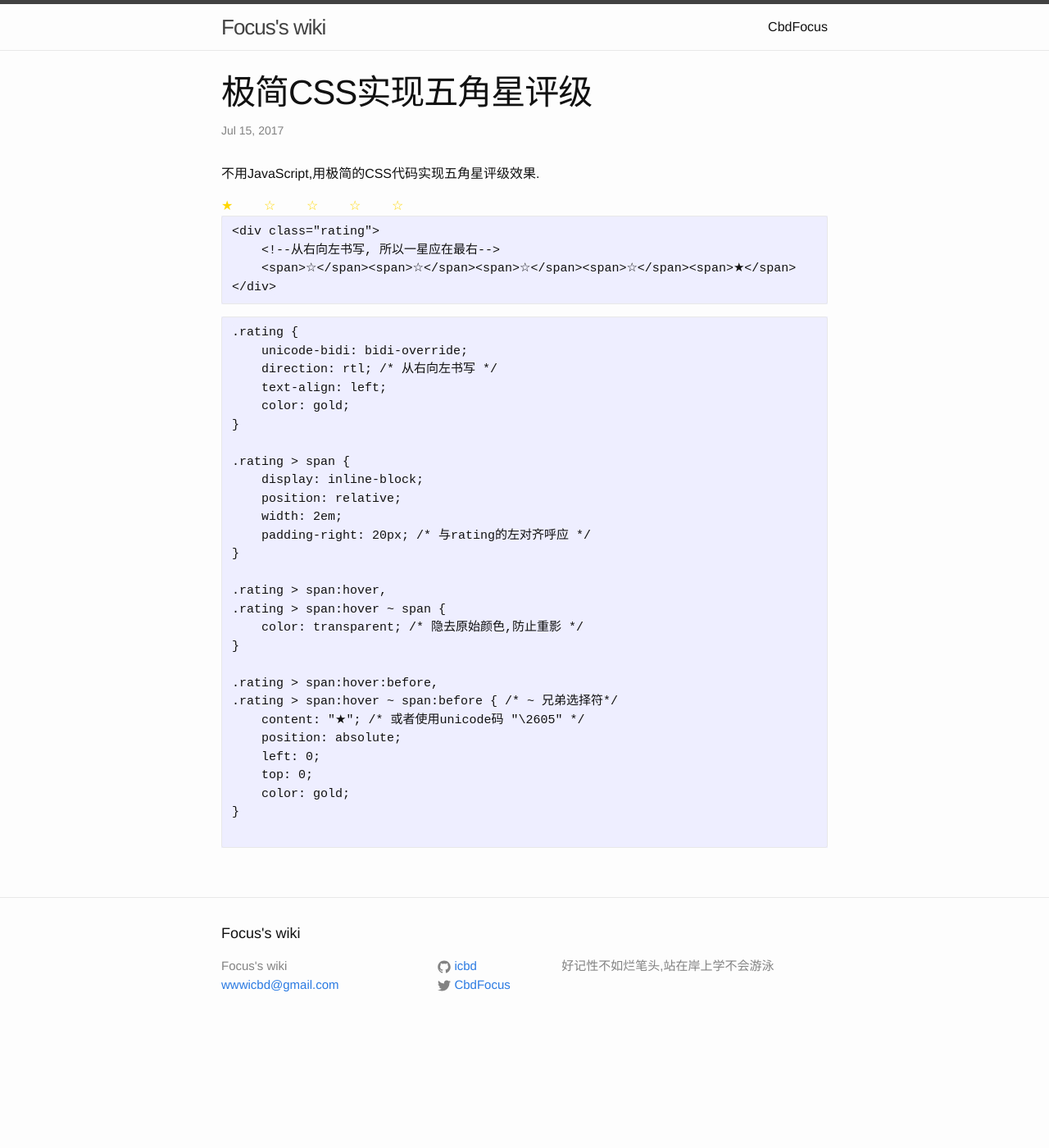
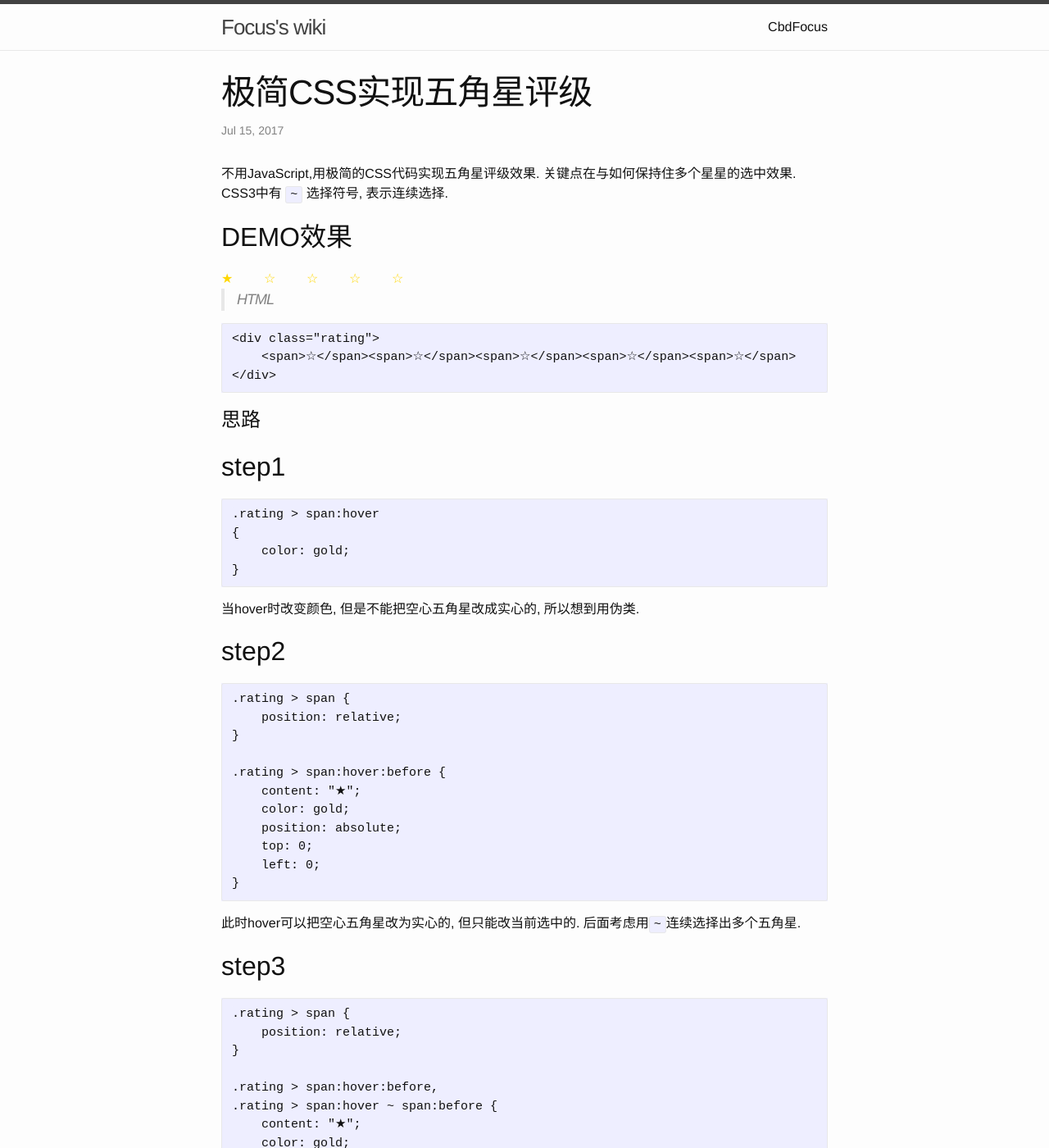
Before and after one commit to icbd/wiki, a Jekyll site: the page built from _posts/2017-07-15-css-star-rating.md, in a window 1280 px wide and 1400 px high. Shown: the whole window at 82% size. Built offline with Jekyll 4.4.1, drawn with Linux system fonts in a browser that asks for light colours; comment, search, counter and statistics services are not loaded; some of the changed text lies outside the part shown.

Commit message:
css-star-rating 思路

````diff
--- a/_posts/2017-07-15-css-star-rating.md
+++ b/_posts/2017-07-15-css-star-rating.md
@@ -6,6 +6,10 @@
 ---
 
 不用JavaScript,用极简的CSS代码实现五角星评级效果.
+关键点在与如何保持住多个星星的选中效果.
+CSS3中有 `~` 选择符号, 表示连续选择.
+
+## DEMO效果
 
 <style type="text/css">
 .rating {
@@ -41,40 +45,94 @@
     <span>☆</span><span>☆</span><span>☆</span><span>☆</span><span>★</span>
 </div>
 
+
+
+> HTML
+
 ```
 <div class="rating">
-    <!--从右向左书写, 所以一星应在最右-->
-    <span>☆</span><span>☆</span><span>☆</span><span>☆</span><span>★</span>
+    <span>☆</span><span>☆</span><span>☆</span><span>☆</span><span>☆</span>
 </div>
 ```
 
+
+# 思路
+
+## step1
+
+```
+.rating > span:hover
+{
+    color: gold;
+}
+```
+
+当hover时改变颜色, 但是不能把空心五角星改成实心的, 所以想到用伪类.
+
+## step2
+
+```
+.rating > span {
+    position: relative;
+}
+
+.rating > span:hover:before {
+    content: "★";
+    color: gold;
+    position: absolute;
+    top: 0;
+    left: 0;
+}
+```
+
+此时hover可以把空心五角星改为实心的, 但只能改当前选中的. 后面考虑用`~`连续选择出多个五角星.
+
+## step3
+
+```
+.rating > span {
+    position: relative;
+}
+
+.rating > span:hover:before,
+.rating > span:hover ~ span:before {
+    content: "★";
+    color: gold;
+    position: absolute;
+    top: 0;
+    left: 0;
+}
+```
+
+当hover三星,  前三个星都应该亮起来, 想当然使用 `.rating > span:before ~ span:hover`.
+但是这里有个问题, `~` 前是 `span:before` , 之后的选择只能同级或子级, 不能回到父级.
+所以我们只能反过来写, 导致的后果就是选了三星, 是三/四/五这后三个星亮了.
+解决方案是用 `direction` 把字的顺序倒过来.
+注意, 这里只是改变了书写顺序, 其他样式还是和原来一样.
+
+## step4 Finally
+
 ```
 .rating {
-    unicode-bidi: bidi-override;
-    direction: rtl; /* 从右向左书写 */
+    direction: rtl;
     text-align: left;
     color: gold;
 }
-
 .rating > span {
-    display: inline-block;
     position: relative;
-    width: 2em;
-    padding-right: 20px; /* 与rating的左对齐呼应 */
-}
-
-.rating > span:hover,
-.rating > span:hover ~ span {
-    color: transparent; /* 隐去原始颜色,防止重影 */
+    padding-right: 20px;
 }
 
 .rating > span:hover:before,
-.rating > span:hover ~ span:before { /* ~ 兄弟选择符*/
-    content: "★"; /* 或者使用unicode码 "\2605" */
+.rating > span:hover ~ span:before {
+    content: "★";
+    color: gold;
     position: absolute;
+    top: 0;
     left: 0;
-    top: 0;
-    color: gold;
 }
+```
 
-```
+如果需要给默认星级, 应该从最右边的span改起.
+
+> more: https://css-tricks.com/star-ratings/
````
